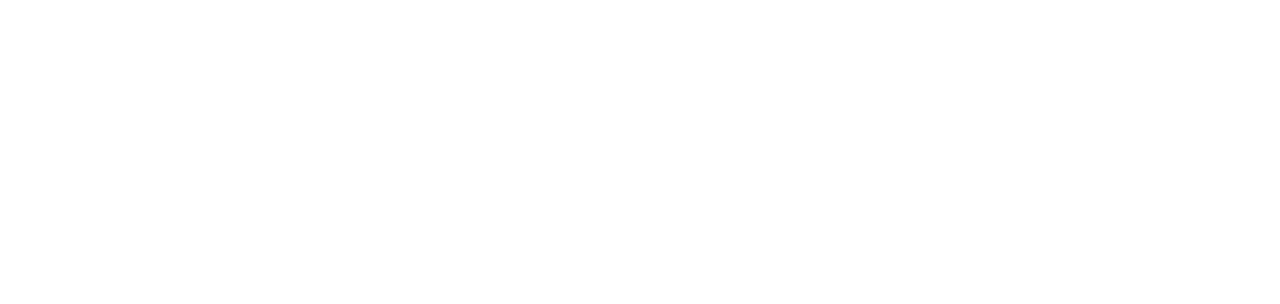
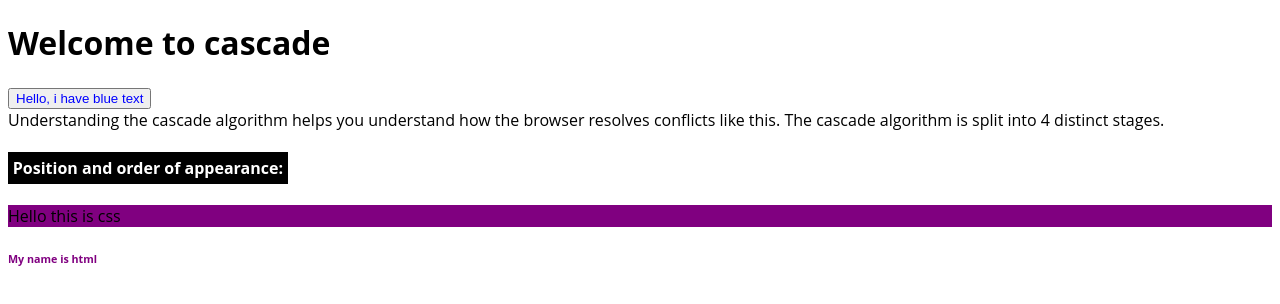
Before and after one commit to Jitpomi/learn-css, a plain HTML site: page cascade.html in a window 1280 px wide. Drawn offline with Linux system fonts and the light colour scheme.

Commit message:
added position and order of appearance

```diff
--- a/cascade.html
+++ b/cascade.html
@@ -9,12 +9,45 @@
     <title>Cascade</title>
     <style type="text/css">
 
+        /* position and order of appearance */
+        button {
+            color: red;
+        }
+
+        button {
+            color: blue;
+        }
+        .my-element {
+            background: green;
+            background: purple;
+        }
+        .example {
+            color: red;
+        }
+        h6 {
+            color: purple;
+
+        }
     </style>
 </head>
 
 <body>
+<h1>Welcome to cascade</h1>
+<div>
+    <div>
+    <button>Hello, i have blue text</button>
+    <div>Understanding the cascade algorithm helps you understand how the browser resolves conflicts like this. The cascade algorithm is split into 4 distinct stages.</div>
+    <h4>Position and order of appearance:</h4>
+    </div>
 
+    <div class="my-element">
+        Hello this is css
+    </div>
 
+    <div class="example" >
+        <h6>My name is html</h6>
+    </div>
+</div>
 </body>
 
 </html>
--- a/style.css
+++ b/style.css
@@ -1,3 +1,9 @@
 body {
     font-family: 'Open Sans', sans-serif;
 }
+h4{
+    color: white;
+    padding: 0.3rem;
+    background-color: black;
+    display: table;
+}
```
